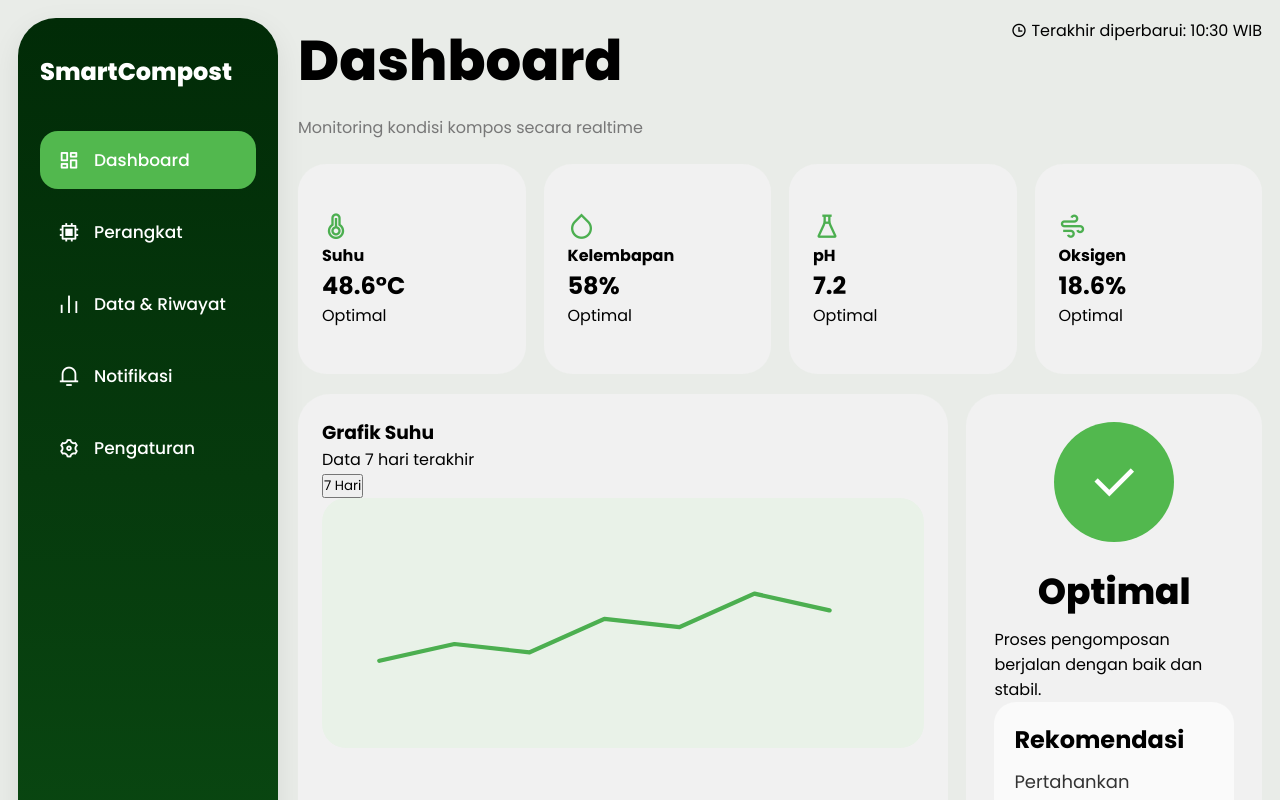
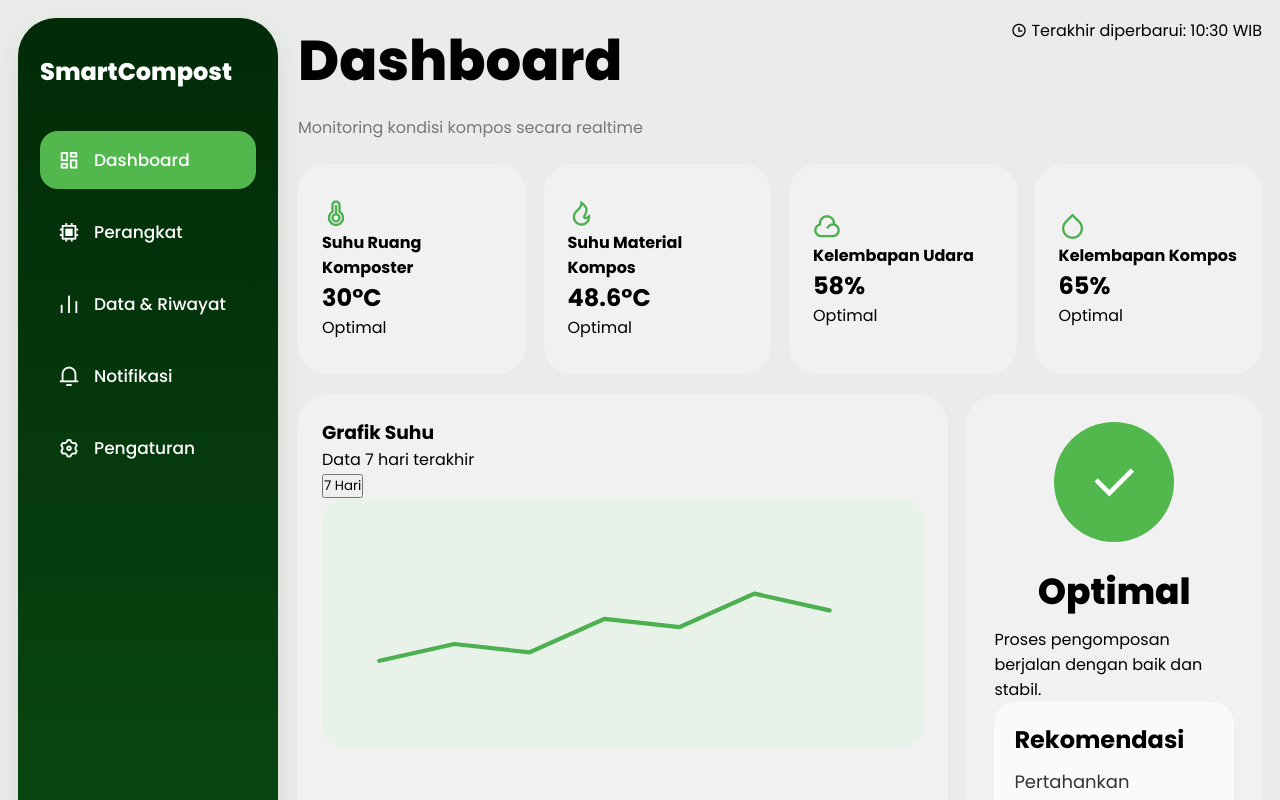
Before and after one commit to selametmaulana/Smart-Compost, a Vue app: page /dashboard in a window 1280 px wide. Shown: the top 800 px of the page. Built offline with nearby package versions, Linux system fonts and the light colour scheme.

Commit message:
Home Page

```diff
--- a/src/views/Dashboard.vue
+++ b/src/views/Dashboard.vue
@@ -62,50 +62,54 @@
       <!-- SENSOR -->
       <div class="sensor-grid">
 
+<!-- SUHU RUANG -->
 <div class="sensor-card">
   <div class="sensor-icon temp">
     <i class="ri-temp-hot-line"></i>
   </div>
 
   <div class="sensor-info">
-            <h4>Suhu</h4>
+    <h4>Suhu Ruang Komposter</h4>
+    <h2>30°C</h2>
+    <p>Optimal</p>
+  </div>
+</div>
+
+<!-- SUHU KOMPOS -->
+<div class="sensor-card">
+  <div class="sensor-icon temp">
+    <i class="ri-fire-line"></i>
+  </div>
+
+  <div class="sensor-info">
+    <h4>Suhu Material Kompos</h4>
     <h2>48.6°C</h2>
     <p>Optimal</p>
   </div>
 </div>
 
+<!-- KELEMBAPAN UDARA -->
 <div class="sensor-card">
   <div class="sensor-icon humidity">
-            <i class="ri-drop-line"></i>
+    <i class="ri-cloud-line"></i>
   </div>
 
   <div class="sensor-info">
-            <h4>Kelembapan</h4>
+    <h4>Kelembapan Udara</h4>
     <h2>58%</h2>
     <p>Optimal</p>
   </div>
 </div>
 
+<!-- KELEMBAPAN KOMPOS -->
 <div class="sensor-card">
-          <div class="sensor-icon ph">
-            <i class="ri-flask-line"></i>
+  <div class="sensor-icon oxygen">
+    <i class="ri-drop-line"></i>
   </div>
 
   <div class="sensor-info">
-            <h4>pH</h4>
-            <h2>7.2</h2>
-            <p>Optimal</p>
-          </div>
-        </div>
-
-        <div class="sensor-card">
-          <div class="sensor-icon oxygen">
-            <i class="ri-windy-line"></i>
-          </div>
-
-          <div class="sensor-info">
-            <h4>Oksigen</h4>
-            <h2>18.6%</h2>
+    <h4>Kelembapan Kompos</h4>
+    <h2>65%</h2>
     <p>Optimal</p>
   </div>
 </div>
```
Lines whose indentation alone changed are shown as unchanged.
